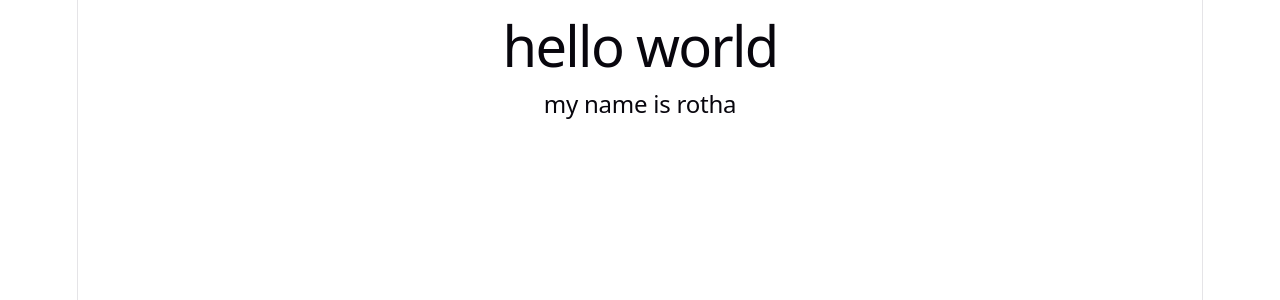
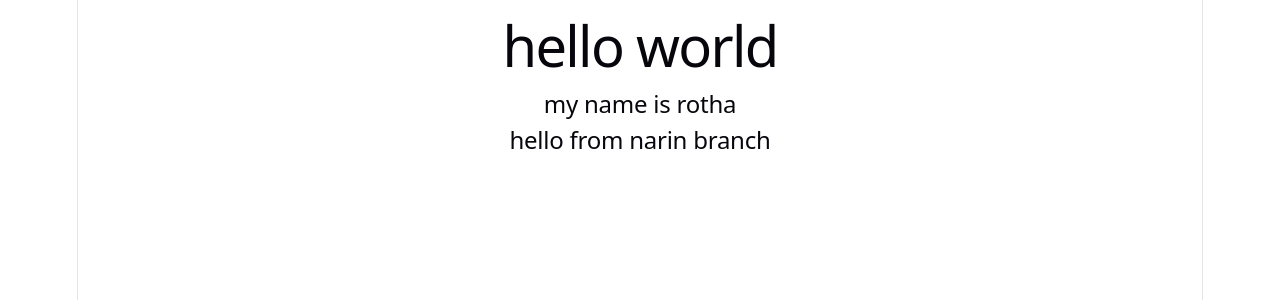
Before and after one commit to oeungrotha11/shopping, a React (Vite) app: page / in a window 1280 px wide. Shown: the top 300 px of the page. Built offline with nearby package versions, Linux system fonts and the light colour scheme.

Commit message:
update from narin

```diff
--- a/src/App.jsx
+++ b/src/App.jsx
@@ -11,6 +11,9 @@ function App() {
     <div>
       <h1 className=''>hello world</h1>
       <h2>my name is rotha</h2>
+
+
+      <h2>hello from narin branch</h2>
     </div>
 
   )
```
